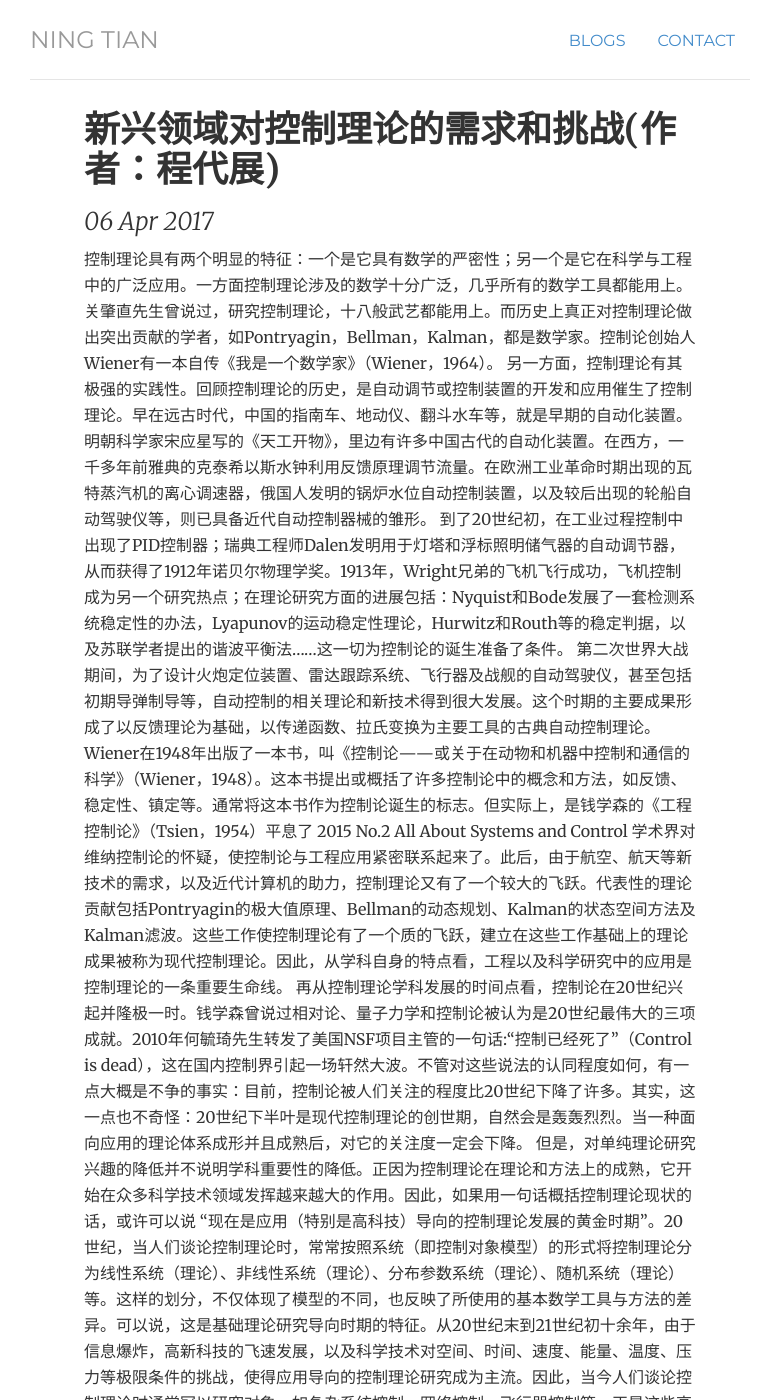
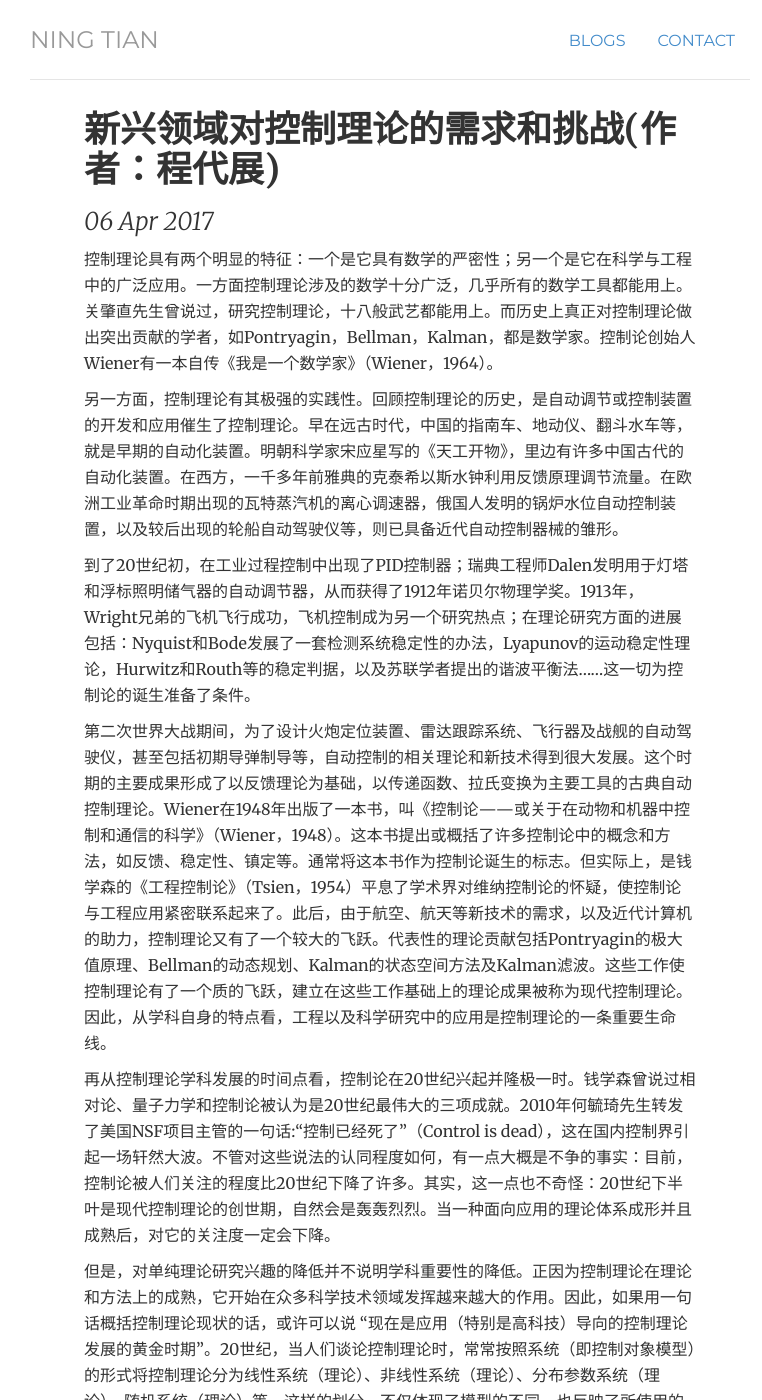
Before and after one commit to ningtian/ningtian.github.io, a Jekyll site: the page built from _posts/2017-04-06-ning-tian-launched.md, in a window 1280 px wide and 1400 px high. Shown: the whole window, without its empty margins (250-1012 px from the left). Built offline with Jekyll 4.4.1, drawn with Linux system fonts in a browser that asks for light colours; comment, search, counter and statistics services are not loaded; some of the changed text lies outside the part shown.

Commit message:
Update 2017-04-06-ning-tian-launched.md

```diff
--- a/_posts/2017-04-06-ning-tian-launched.md
+++ b/_posts/2017-04-06-ning-tian-launched.md
@@ -3,49 +3,45 @@ layout: post
 title: "新兴领域对控制理论的需求和挑战(作者：程代展)"
 ---
 控制理论具有两个明显的特征：一个是它具有数学的严密性；另一个是它在科学与工程中的广泛应用。一方面控制理论涉及的数学十分广泛，几乎所有的数学工具都能用上。关肇直先生曾说过，研究控制理论，十八般武艺都能用上。而历史上真正对控制理论做出突出贡献的学者，如Pontryagin，Bellman，Kalman，都是数学家。控制论创始人Wiener有一本自传《我是一个数学家》（Wiener，1964）。
+
 另一方面，控制理论有其极强的实践性。回顾控制理论的历史，是自动调节或控制装置的开发和应用催生了控制理论。早在远古时代，中国的指南车、地动仪、翻斗水车等，就是早期的自动化装置。明朝科学家宋应星写的《天工开物》，里边有许多中国古代的自动化装置。在西方，一千多年前雅典的克泰希以斯水钟利用反馈原理调节流量。在欧洲工业革命时期出现的瓦特蒸汽机的离心调速器，俄国人发明的锅炉水位自动控制装置，以及较后出现的轮船自动驾驶仪等，则已具备近代自动控制器械的雏形。
+
 到了20世纪初，在工业过程控制中出现了PID控制器；瑞典工程师Dalen发明用于灯塔和浮标照明储气器的自动调节器，从而获得了1912年诺贝尔物理学奖。1913年，Wright兄弟的飞机飞行成功，飞机控制成为另一个研究热点；在理论研究方面的进展包括：Nyquist和Bode发展了一套检测系统稳定性的办法，Lyapunov的运动稳定性理论，Hurwitz和Routh等的稳定判据，以及苏联学者提出的谐波平衡法……这一切为控制论的诞生准备了条件。
-第二次世界大战期间，为了设计火炮定位装置、雷达跟踪系统、飞行器及战舰的自动驾驶仪，甚至包括初期导弹制导等，自动控制的相关理论和新技术得到很大发展。这个时期的主要成果形成了以反馈理论为基础，以传递函数、拉氏变换为主要工具的古典自动控制理论。Wiener在1948年出版了一本书，叫《控制论——或关于在动物和机器中控制和通信的科学》（Wiener，1948）。这本书提出或概括了许多控制论中的概念和方法，如反馈、稳定性、镇定等。通常将这本书作为控制论诞生的标志。但实际上，是钱学森的《工程控制论》（Tsien，1954）平息了
- 2015 No.2  All About Systems and Control
-学术界对维纳控制论的怀疑，使控制论与工程应用紧密联系起来了。此后，由于航空、航天等新技术的需求，以及近代计算机的助力，控制理论又有了一个较大的飞跃。代表性的理论贡献包括Pontryagin的极大值原理、Bellman的动态规划、Kalman的状态空间方法及Kalman滤波。这些工作使控制理论有了一个质的飞跃，建立在这些工作基础上的理论成果被称为现代控制理论。因此，从学科自身的特点看，工程以及科学研究中的应用是控制理论的一条重要生命线。
+
+第二次世界大战期间，为了设计火炮定位装置、雷达跟踪系统、飞行器及战舰的自动驾驶仪，甚至包括初期导弹制导等，自动控制的相关理论和新技术得到很大发展。这个时期的主要成果形成了以反馈理论为基础，以传递函数、拉氏变换为主要工具的古典自动控制理论。Wiener在1948年出版了一本书，叫《控制论——或关于在动物和机器中控制和通信的科学》（Wiener，1948）。这本书提出或概括了许多控制论中的概念和方法，如反馈、稳定性、镇定等。通常将这本书作为控制论诞生的标志。但实际上，是钱学森的《工程控制论》（Tsien，1954）平息了学术界对维纳控制论的怀疑，使控制论与工程应用紧密联系起来了。此后，由于航空、航天等新技术的需求，以及近代计算机的助力，控制理论又有了一个较大的飞跃。代表性的理论贡献包括Pontryagin的极大值原理、Bellman的动态规划、Kalman的状态空间方法及Kalman滤波。这些工作使控制理论有了一个质的飞跃，建立在这些工作基础上的理论成果被称为现代控制理论。因此，从学科自身的特点看，工程以及科学研究中的应用是控制理论的一条重要生命线。
+
 再从控制理论学科发展的时间点看，控制论在20世纪兴起并隆极一时。钱学森曾说过相对论、量子力学和控制论被认为是20世纪最伟大的三项成就。2010年何毓琦先生转发了美国NSF项目主管的一句话:“控制已经死了”（Control is dead），这在国内控制界引起一场轩然大波。不管对这些说法的认同程度如何，有一点大概是不争的事实：目前，控制论被人们关注的程度比20世纪下降了许多。其实，这一点也不奇怪：20世纪下半叶是现代控制理论的创世期，自然会是轰轰烈烈。当一种面向应用的理论体系成形并且成熟后，对它的关注度一定会下降。
+
 但是，对单纯理论研究兴趣的降低并不说明学科重要性的降低。正因为控制理论在理论和方法上的成熟，它开始在众多科学技术领域发挥越来越大的作用。因此，如果用一句话概括控制理论现状的话，或许可以说 “现在是应用（特别是高科技）导向的控制理论发展的黄金时期”。20世纪，当人们谈论控制理论时，常常按照系统（即控制对象模型）的形式将控制理论分为线性系统（理论）、非线性系统（理论）、分布参数系统（理论）、随机系统（理论）等。这样的划分，不仅体现了模型的不同，也反映了所使用的基本数学工具与方法的差异。可以说，这是基础理论研究导向时期的特征。从20世纪末到21世纪初十余年，由于信息爆炸，高新科技的飞速发展，以及科学技术对空间、时间、速度、能量、温度、压力等极限条件的挑战，使得应用导向的控制理论研究成为主流。因此，当今人们谈论控制理论时通常冠以研究对象，如复杂系统控制、网络控制、飞行器控制等。正是这些高科技领域的飞速发展，为控制理论的发展提出了挑战，也提供了大好的发展机遇（郭雷,2011；郭雷，2012；程代展等，2012）。当然，这并不意味着控制学科自身的理论突破不会在将来某个时间点再次成为主流，恰恰相反，高科技的挑战或许会是重大理论突破的导火索。
-那么，当代哪些新兴的科技领域对控制理论的挑战最大，或对控制理论的发展影响最大呢？先从广义角度看，包括控制理论在内的整个科技界所面临的主要挑战性问题有那些呢？ 国际上在这方面也有许多讨论。例如，美国工程院和欧盟组织的一些专家近期提出的一些研究报告都对此发表了一些有价值的探索（National Academy of Engineering，2008；European Commission, 2010a；European Commission, 2010b；Ogle, 2007）。从美国工程院的报告（National Academy of Engineering, 2008）看，主要提到①太阳能、风能等环境友好型能源的开发，对核能的安全使用等；②二氧化碳的减排和生物吸收，防范酸雨、水污染、全球变暖，对氮循环的反措施、水资源保护等；③大脑的逆向工程、健康信息的计算机处理、开发新药等；④对付恐怖主义以及地震、暴风等灾害；⑤计算机病毒、网络空间的安全保障等。欧盟组织的一些专家的报告（European Commission, 2010a；European Commission,2010b；Ogle, 2007）大致类似，但也有各自不同的侧重点。文献（Samad and Annaswamy,2011）
-系统与控制纵横 2015年第2期
-将以上报告中提出的主要挑战大略地总结为四个方面：能源、环境、交通、生命健康。
+
+那么，当代哪些新兴的科技领域对控制理论的挑战最大，或对控制理论的发展影响最大呢？先从广义角度看，包括控制理论在内的整个科技界所面临的主要挑战性问题有那些呢？ 国际上在这方面也有许多讨论。例如，美国工程院和欧盟组织的一些专家近期提出的一些研究报告都对此发表了一些有价值的探索（National Academy of Engineering，2008；European Commission, 2010a；European Commission, 2010b；Ogle, 2007）。从美国工程院的报告（National Academy of Engineering, 2008）看，主要提到①太阳能、风能等环境友好型能源的开发，对核能的安全使用等；②二氧化碳的减排和生物吸收，防范酸雨、水污染、全球变暖，对氮循环的反措施、水资源保护等；③大脑的逆向工程、健康信息的计算机处理、开发新药等；④对付恐怖主义以及地震、暴风等灾害；⑤计算机病毒、网络空间的安全保障等。欧盟组织的一些专家的报告（European Commission, 2010a；European Commission,2010b；Ogle, 2007）大致类似，但也有各自不同的侧重点。文献（Samad and Annaswamy,2011）将以上报告中提出的主要挑战大略地总结为四个方面：能源、环境、交通、生命健康。
+
 由于控制理论在科学技术及各种工程问题中的普适性，当今社会对科技领域的挑战几乎无一例外地直接或间接地转化成为新兴科技领域对控制理论的挑战。当然，作为控制领域的科研人员，我们有必要将广义需求与具体学科特点相结合，提出更具体的控制理论学科所面临的挑战和应战的举措、路线或设想。国际控制界的组织和学者在这方面也做了许多探索。
-在21世纪初，美国空军部曾组织一批国际控制论著名专家，研讨新世纪控制论的走向。在研讨报告（Richard, etal, 2003）中指出，前瞻的应用研究方向包括：①飞行器与交通；
-②信息与网络；③机器人与智能机器；④生物学与医学；⑤材料与过程等。这是一份很有价值的研究报告，对每个研究方向都有详细的说明。和美国工程院、欧盟组织的一些专家的报告（National Academy of Engineering，2008；EuropeanCommission，2010a；European Commission，2010b；0gle，2007）相比，它更强调挑战问题背后的科学问题。
+
+在21世纪初，美国空军部曾组织一批国际控制论著名专家，研讨新世纪控制论的走向。在研讨报告（Richard, etal, 2003）中指出，前瞻的应用研究方向包括：①飞行器与交通；②信息与网络；③机器人与智能机器；④生物学与医学；⑤材料与过程等。这是一份很有价值的研究报告，对每个研究方向都有详细的说明。和美国工程院、欧盟组织的一些专家的报告（National Academy of Engineering，2008；EuropeanCommission，2010a；European Commission，2010b；0gle，2007）相比，它更强调挑战问题背后的科学问题。
+
 2011年，IEEE控制系统协会（IEEE Control System Society）组织一批专家撰写了一份新的关于自动控制的研究报告（Samad，Annaswamy, 2011），标题是《控制技术的威力——综述、成功故事和挑战》（The Impact of Control Technology——Overview，Success Stories，and Research Challenges）。其中，提到的新的交叉研究方向包括：① 网络化决策系统（Net worked Decision Systems）；②网络物理系统（Cyber-physical Systems）；③认知控制（Congnitive Control）；④系统的系统（Systems of Systems）。该报告列举的控制理论所面临的挑战性问题可大致归纳如下：①生物系统控制；②能源与智能电网；③网络与通讯；④汽车控制；
 ⑤控制装置（原子力显微器、采油平台等）；⑥经济系统；⑦算法与可靠性等。
 
-国际自动控制联合会（IFAC）最近的一份战略规划（IFAC，2012）还列举了八个新的发展方向，包括：①网络化控制系统（Networked Control Systems）；②量子控制（Quantum Control）；③微系统与纳米系统（Microand Nano Systems）; ④智能建筑（Smart Buildings）；⑤博弈论方法（Game-Theoretic Methods）；⑥控制的优化（Optimization for Control）；⑦医疗保健系统控制（Control
-
-of Healthcare Systems）；⑧逻辑网络与逻辑动态系统（Logical Networks and Logical Dynamic Systems）。
-
+国际自动控制联合会（IFAC）最近的一份战略规划（IFAC，2012）还列举了八个新的发展方向，包括：①网络化控制系统（Networked Control Systems）；②量子控制（Quantum Control）；③微系统与纳米系统（Microand Nano Systems）; ④智能建筑（Smart Buildings）；⑤博弈论方法（Game-Theoretic Methods）；⑥控制的优化（Optimization for Control）；⑦医疗保健系统控制（Control of Healthcare Systems）；⑧逻辑网络与逻辑动态系统（Logical Networks and Logical Dynamic Systems）。
 
 综上可见，国际学术组织和相关国家也十分重视现实世界的挑战及其带来的学科发展的方向性研究。对控制领域的研究基金向应用而不是基础研究倾斜，特别重视应用中的挑战性问题（报告（Samad et al., 2011）原文:“ … recent funding trends in control point toward applied rather than basic research and toward the pursuit of application challenges”）。实际需求和挑战对具体学科及相关研究具有重大的指导意义。特别是像控制理论这样为前沿科技发展服务的学科，更必须与时俱进。这使得研究新兴领域对控制理论的需求和挑战成为一个刻不容缓的重要课题。
 
+中国是最大的发展中国家，有自己的国情。根据我国的发展阶段和现状，我们一方面必须关注国际自动控制领域的发展动向，在研究工作中与国际接轨，力求做出前沿突破性的工作。另一方面，也要根据中国的国情，包括国民经济的需求，按照有所为有所不为的原则，提出我们所面临的主要 需求和挑战，以及应对这些挑战的战略设想。下面提出几个挑战性问题。
 
-中国是最大的发展中国家，有自己的国情。根据我国的发展阶段和现状，我们一方面必须关注国际自动控制领域的发展动向，在研究工作中与国际接轨，力求做出前沿突破性的工作。另一方面，也要根据中国的国情，包括国民经济的需求，按照有所为有所不为的原则，提出我们所面临的主要 需求和挑战，以及应对这些挑战的战略设想。下面提出几个挑战性问题。
-(1）航空航天：无论是航空飞机或航天飞行
-器都是国际科学技术竞争和对抗的前沿，是国家的迫切需求，它们的控制问题面临许多挑战。这些挑战包括：模型的复杂性，即非线性、相合、高速、不确定等；异构控制；信息、通信、环境、容错以及计算机数值实现等。
+(1）航空航天：无论是航空飞机或航天飞行器都是国际科学技术竞争和对抗的前沿，是国家的迫切需求，它们的控制问题面临许多挑战。这些挑战包括：模型的复杂性，即非线性、相合、高速、不确定等；异构控制；信息、通信、环境、容错以及计算机数值实现等。
 
+(2）新能源与智能电网：目前，能源资源的短缺与激烈的国际竞争，成为对人类生存与发展的重大考验。然而，风能、太阳能等新能源存在难以储存、难以控制等特性。建立能控制的智能电网，包括大型蓄能装置、燃料电池，涉及电网的自愈、兼容、优化、互动与集成。这一切都需要新的系统建模、估计和预测、协调控制等控制理论工具。
 
-(2）新能源与智能电网：目前，能源资源的短缺与激烈的国际竞争，成为对人类生存与发展的重大考验。然而，风能、太阳能等新
-能源存在难以储存、难以控制等特性。建立能控制的智能电网，包括大型蓄能装置、燃料电池，涉及电网的自愈、兼容、优化、互动与集成。这一切都需要新的系统建模、估计和预测、协调控制等控制理论工具。
-(3）生物系统调控：生命科学被认为是21世纪的科学，这是因为人类基因组计划的完成和测序技术等的进步，使人们对生命体的研究从对单
- 2015 No.2  All About Systems and Control
-元素的研究进入了对整个系统的研究。系统生物学需要将经典的分子细胞生物学方法与“组学”方法、系统控制理论、数学等组合起来，对代谢系统完成整体认知、评价，从而实现对复杂分子网络进行控制与改造。
-(4）
-网络化控制与多自主体协调：人类社会如今已进入了网络时代。随着微传感器、微控制器、微电机、传感器网络与通信网络技术的高速发展，分布式的控制技术得到越来越广泛的应用。它具有集中控制系统所不具备的性质，如通信信道约束、系统连接拓扑与扩展问题、用局部控制律实现整体目标等。这些挑战要求一种网络化分布式的新的控制理论。
+(3）生物系统调控：生命科学被认为是21世纪的科学，这是因为人类基因组计划的完成和测序技术等的进步，使人们对生命体的研究从对单元素的研究进入了对整个系统的研究。系统生物学需要将经典的分子细胞生物学方法与“组学”方法、系统控制理论、数学等组合起来，对代谢系统完成整体认知、评价，从而实现对复杂分子网络进行控制与改造。
 
-(5）
-微观世界调控：诞生于20世纪的量子理论，使人类对微观世界有了革命性的新认识，并产生了以激光、半导体和核能等为代表的第三次技术革命。量子控制是量子力学与控制论交叉的新兴学科。它在开放量子系统控制、量子系统动态解相、量子估计与传感、量子反馈控制等若干相应经典控制问题上向控制论提出了新的挑战。
+(4）网络化控制与多自主体协调：人类社会如今已进入了网络时代。随着微传感器、微控制器、微电机、传感器网络与通信网络技术的高速发展，分布式的控制技术得到越来越广泛的应用。它具有集中控制系统所不具备的性质，如通信信道约束、系统连接拓扑与扩展问题、用局部控制律实现整体目标等。这些挑战要求一种网络化分布式的新的控制理论。
+
+(5）微观世界调控：诞生于20世纪的量子理论，使人类对微观世界有了革命性的新认识，并产生了以激光、半导体和核能等为代表的第三次技术革命。量子控制是量子力学与控制论交叉的新兴学科。它在开放量子系统控制、量子系统动态解相、量子估计与传感、量子反馈控制等若干相应经典控制问题上向控制论提出了新的挑战。
 
 
 “为了应对这些挑战，我们必须要发展新的数学系统与控制理论、算法、控制方法及工具” (Samad et al., 2011)，“随着控制应用越来越复杂和多样化，继续与数学结合变得越来越重要” （Richard et al. , 2003）。特别是考虑到我们所处的计算机时代，以及计算机对控制发挥的日益重要的作用，“科学的重要发展将发生在计算机科学和对科学发展有潜在深刻影响的诸多科学交界的领域，特别是研究复杂系统的科学领域”（Emmott, 2006）。因此，这些挑战的解决很可能会依赖于一些与计算机相关的新的数学工具。
-系统与控制纵横 2015年第2期
+
 参考文献
 
 [1]	冯·贝塔朗菲. 一般系统论. 魏宏森等译. 清华大学出 版社，1987.
```
Also changed, not shown: other parts of _posts/2017-04-06-ning-tian-launched.md (+1 -3 lines).
